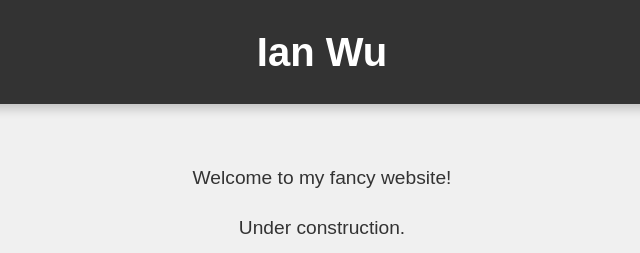
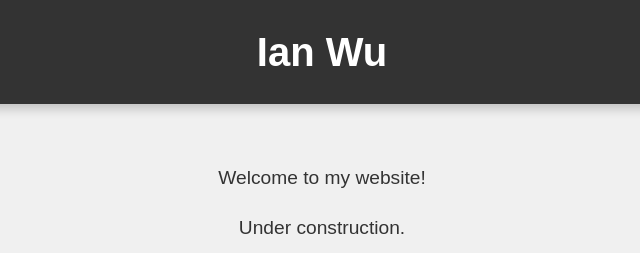
Before and after one commit to callmeianwu/callmeianwu.github.io, a plain HTML site: page index.html in a window 1280 px wide. Shown: the top 253 px of the page, 318-958 px from the left. Drawn offline with Linux system fonts and the light colour scheme.

Commit message:
Update index.html

```diff
--- a/index.html
+++ b/index.html
@@ -52,7 +52,7 @@
         <h1>Ian Wu</h1>
     </header>
     <main>
-        <p>Welcome to my fancy website!</p>
+        <p>Welcome to my website!</p>
         <p>Under construction.</p>
     </main>
     <footer>
```
